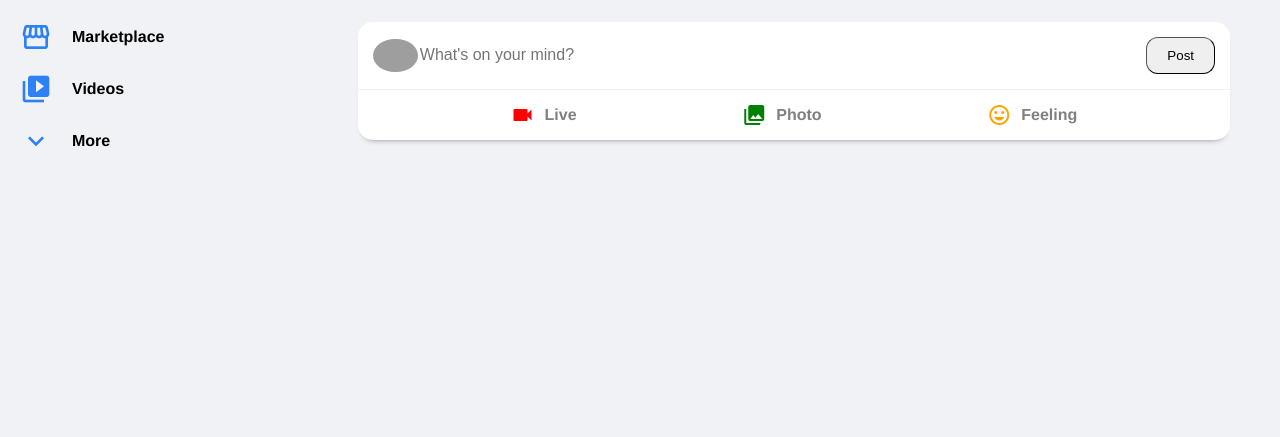
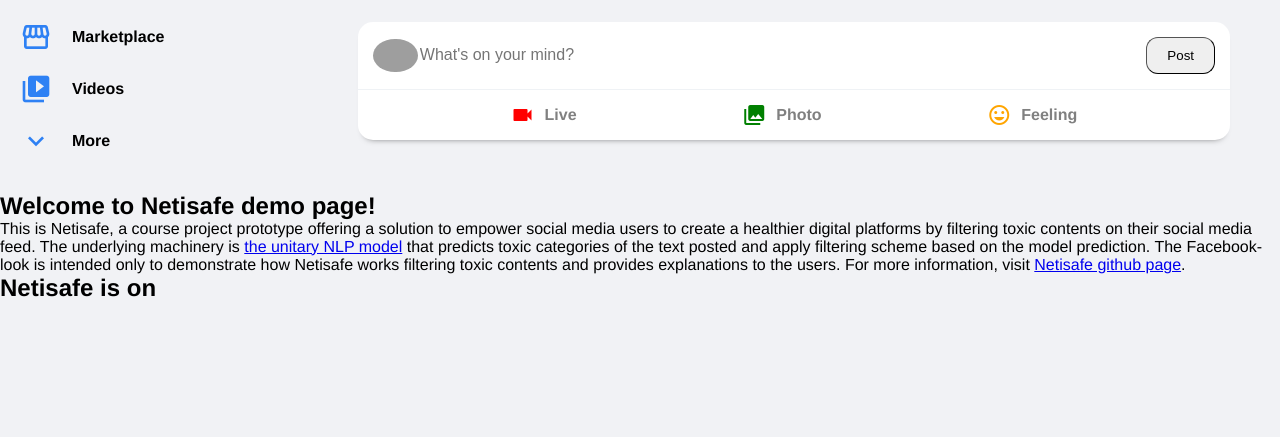
Before and after one commit to mansurarief/netisafe, a Flask app: template templates/post_2.html in a window 1280 px wide. Shown: the part 363-800 px from the top of the page. Run offline with Flask 2, Linux system fonts and the light colour scheme; the template is opened without the code that fills it, so the values that code supplies are empty; some libraries are stand-ins or nearby versions; grey boxes are pictures that could not be loaded.

Commit message:
added modal

```diff
--- a/templates/post_2.html
+++ b/templates/post_2.html
@@ -5,7 +5,7 @@
     <meta charset="UTF-8" />
     <meta http-equiv="X-UA-Compatible" content="IE=edge" />
     <meta name="viewport" content="width=device-width, initial-scale=1.0" />
-    <title>Netisafe Demo</title>
+    <title>Netisafe Demo using Facebook Sample Feed</title>
     <link rel= "stylesheet" type= "text/css" href= "{{ url_for('static',filename='css/post.css') }}">
     <script src="https://ajax.googleapis.com/ajax/libs/jquery/3.1.1/jquery.min.js"></script>
     <script src="{{ url_for('static',filename='js/posts.js') }}"></script>
@@ -13,6 +13,8 @@
     <script src="https://code.jquery.com/jquery-3.2.1.min.js"></script>
     <script src="https://cdnjs.cloudflare.com/ajax/libs/mustache.js/2.3.0/mustache.min.js"></script>
     <script src="{{ url_for('static',filename='temps/post_content.js') }}"></script>
+    <script src="https://cdnjs.cloudflare.com/ajax/libs/jquery-modal/0.9.1/jquery.modal.min.js"></script>
+    <link rel="stylesheet" href="https://cdnjs.cloudflare.com/ajax/libs/jquery-modal/0.9.1/jquery.modal.min.css" />
 
 
 
@@ -64,7 +66,7 @@
         <span class="material-icons"> forum </span>
         <span class="material-icons"> notifications_active </span>
         <span class="material-icons"> expand_more </span>
-        <button class="netisafe_button" onclick="toggleNetisafe()">
+        <button class="netisafe_button"  onclick="toggleNetisafe()">
           <div class="tooltip" >
           <span style="font-size:small;">NETISAFE PLUGIN ON/OFF </span>
           <span style="color:dodgerblue; font-size:small; margin:0px;" class="material-icons">info</span>
@@ -207,7 +209,21 @@
     </div>
     <!-- main body ends -->
     <div id="fb-root"></div>
+    <!-- modal-->
+    <div id="popUpmodal" class="modal hide">
+      <h2 id="header-popupModal">Welcome to Netisafe demo page!</h2>
+      <p>This is Netisafe, a course project prototype offering a solution to empower social media users to create a healthier digital platforms by filtering toxic contents on their social media feed. The underlying machinery is <a href="https://github.com/unitaryai/detoxify">the unitary NLP model</a> that predicts toxic categories of the text posted and apply filtering scheme based on the model prediction. The Facebook-look is intended only to demonstrate how Netisafe works filtering toxic contents and provides explanations to the users. For more information, visit <a href="https://github.com/mansurarief/safesocial">Netisafe github page</a>.</p>
+    </div>
+    <div id="notif-toggle" class="modal hide">
+      <h2 id="header-popupModal">Netisafe is on</h2>
+    </div>
+
   </body>
+  <script type="text/javascript">
+    $(window).on('load', function() {
+        $('#popUpmodal').modal('show');
+    });
+</script>
   <script>
     var list_post = {{post_data | safe}};
     list_post.forEach(element => get_post(element));
```
